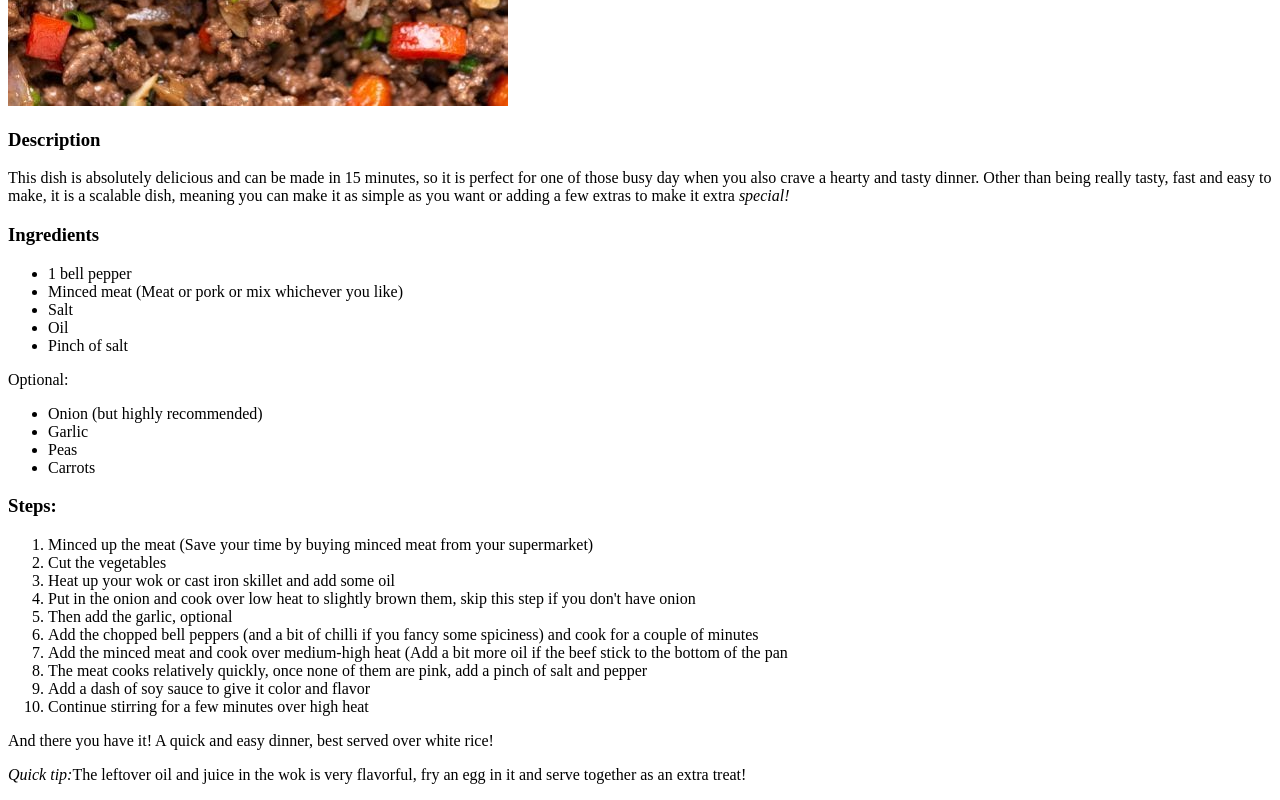
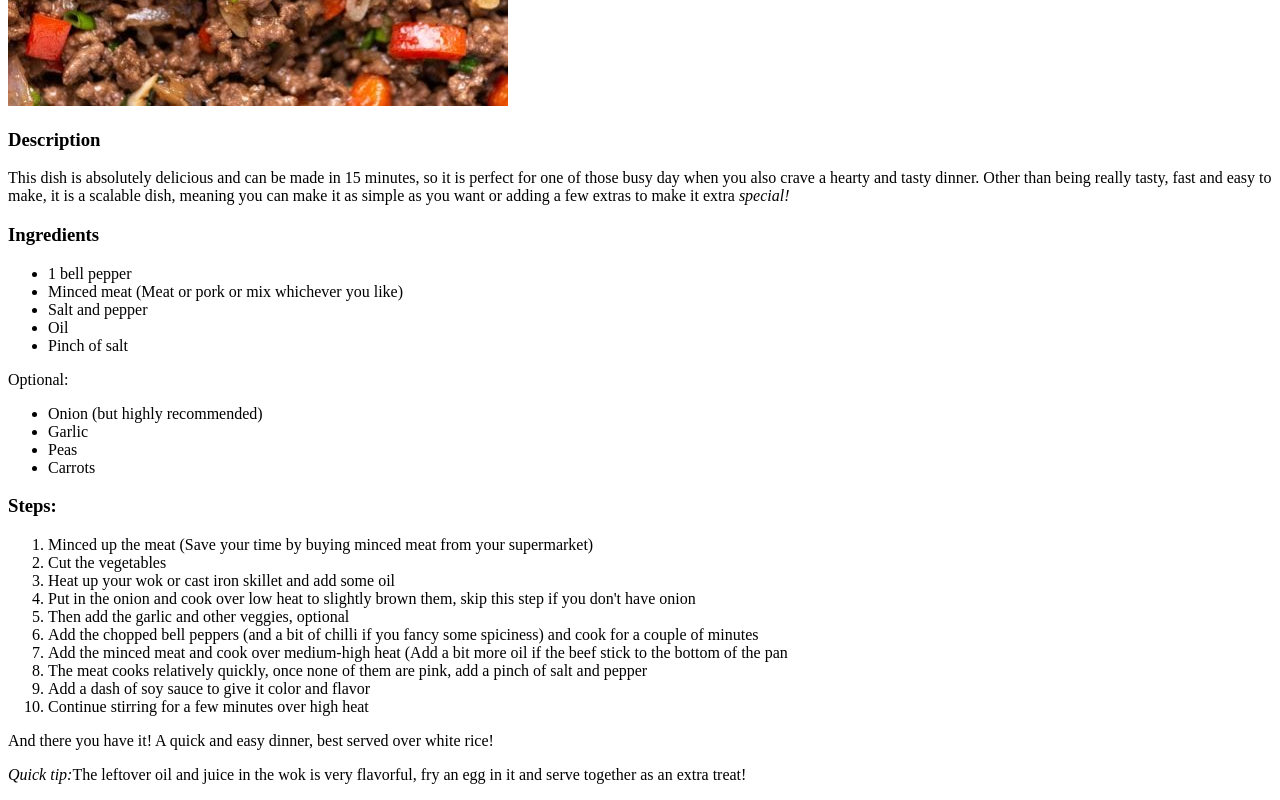
Before and after one commit to yeesernn/odin-recipes, a plain HTML site: page recipes/bell_pepper_minced_meat.html in a window 1280 px wide. Shown: the part 474-1274 px from the top of the page. Drawn offline with Linux system fonts and the light colour scheme.

Commit message:
Add pepper in ingredients and veggies in steps

```diff
--- a/recipes/bell_pepper_minced_meat.html
+++ b/recipes/bell_pepper_minced_meat.html
@@ -19,7 +19,7 @@
             <ul>
                 <li>1 bell pepper</li>
                 <li>Minced meat (Meat or pork or mix whichever you like)</li>
-                <li>Salt</li>
+                <li>Salt and pepper</li>
                 <li>Oil</li>
                 <li>Pinch of salt</li>
             </ul>
@@ -37,7 +37,7 @@
                 <li>Cut the vegetables</li>
                 <li>Heat up your wok or cast iron skillet and add some oil</li>
                 <li>Put in the onion and cook over low heat to slightly brown them, skip this step if you don't have onion</li>
-                <li>Then add the garlic, optional</li>
+                <li>Then add the garlic and other veggies, optional</li>
                 <li>Add the chopped bell peppers (and a bit of chilli if you fancy some spiciness) and cook for a couple of minutes</li>
                 <li>Add the minced meat and cook over medium-high heat (Add a bit more oil if the beef stick to the bottom of the pan</li>
                 <li>The meat cooks relatively quickly, once none of them are pink, add a pinch of salt and pepper</li>
```
